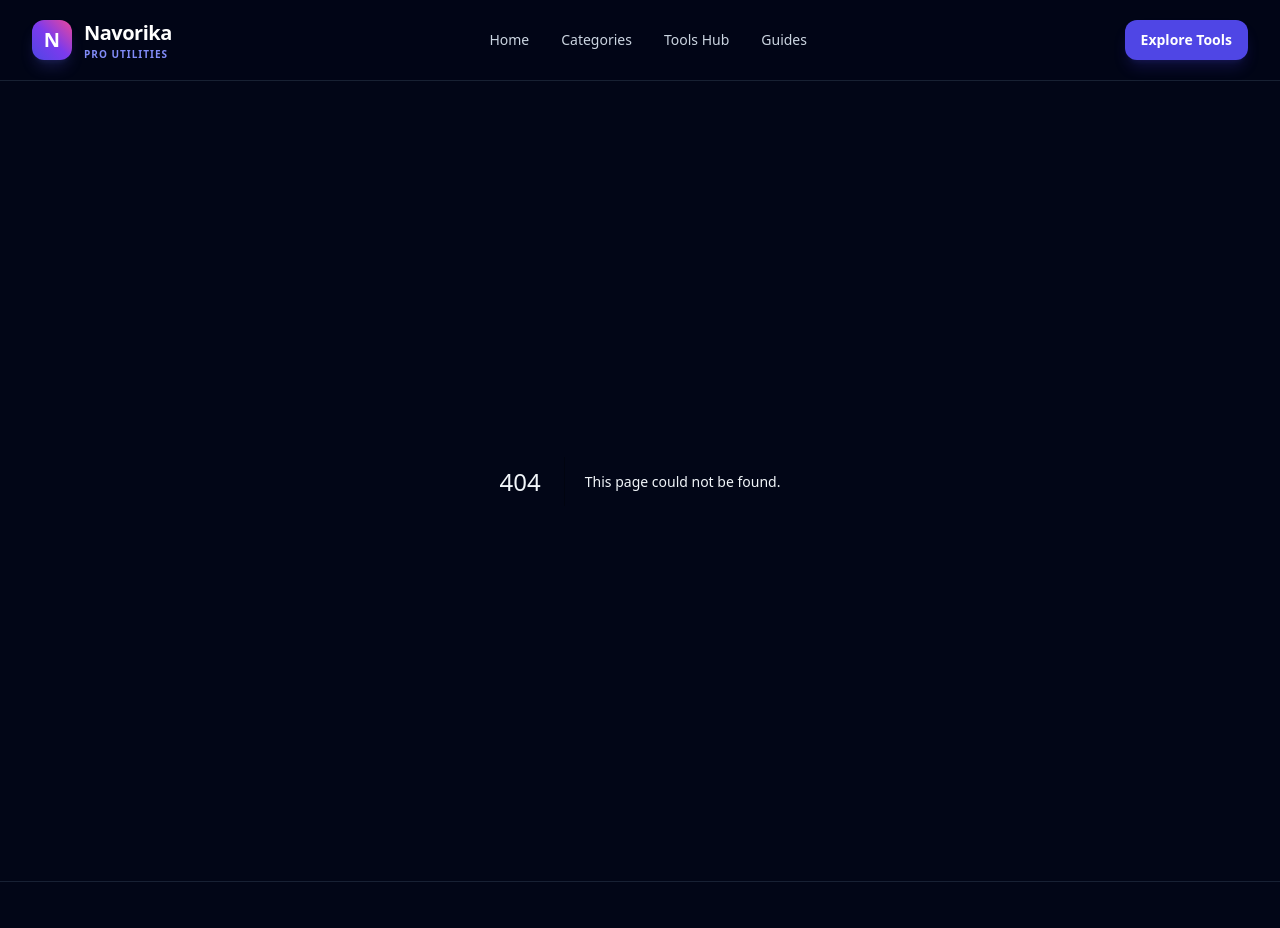
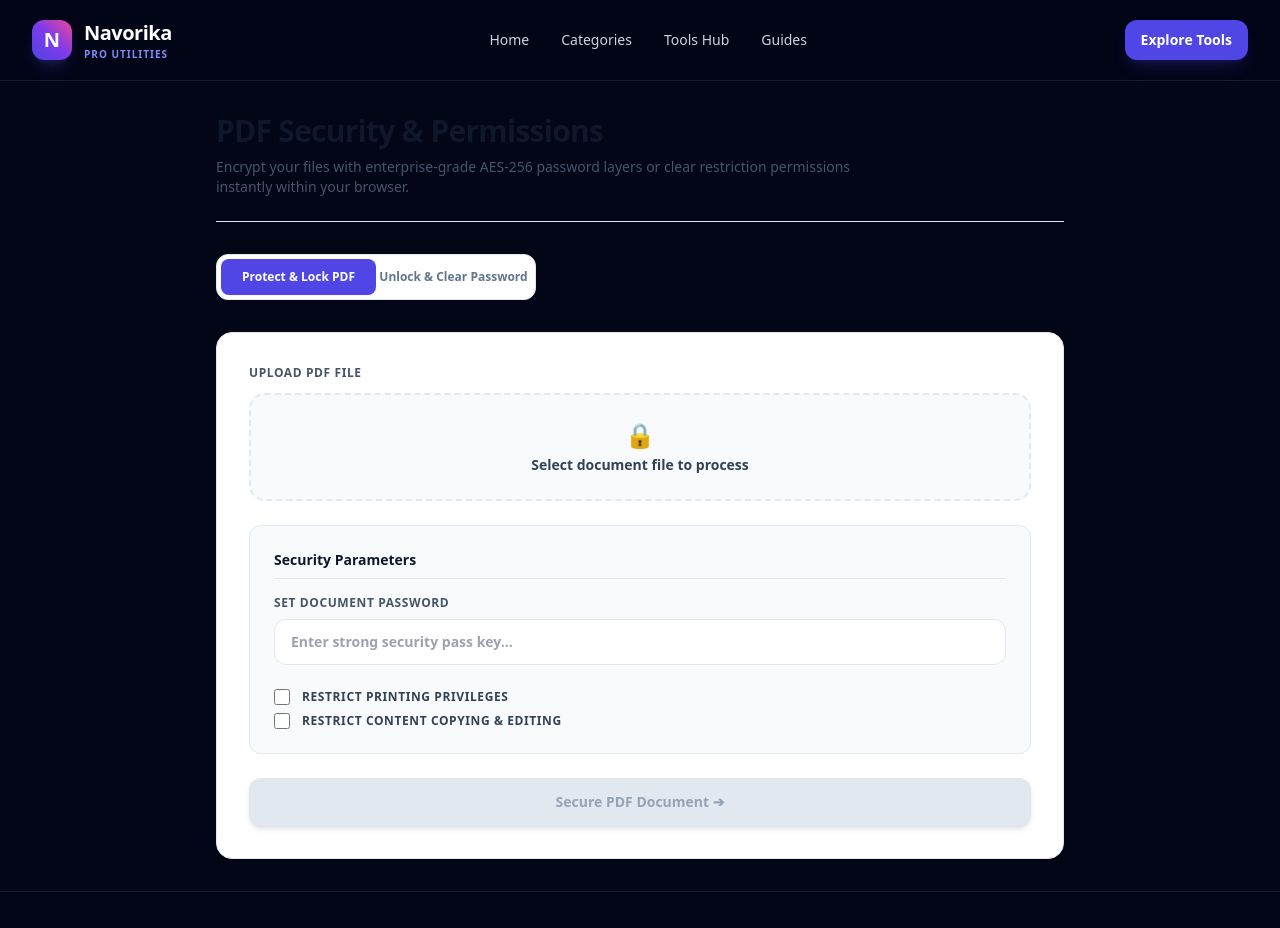
Before and after one commit to js91872/navorika, a Next.js app: page /tools/pdf-security in a window 1280 px wide. Before the commit this address had no page. Shown: the top 928 px of the page. Built offline with nearby package versions, Linux system fonts and the light colour scheme.

Commit message:
feat(pdf): integrate official pdfsmaller/pdf-decrypt companion package to successfully unlock AES-256 client-encrypted PDF files

```diff
--- a/package.json
+++ b/package.json
@@ -9,6 +9,8 @@
     "lint": "next lint"
   },
   "dependencies": {
+    "@pdfsmaller/pdf-decrypt": "^1.0.1",
+    "@pdfsmaller/pdf-encrypt": "^1.2.0",
     "@radix-ui/react-dialog": "^1.1.2",
     "@radix-ui/react-dropdown-menu": "^2.1.2",
     "@radix-ui/react-slot": "^1.1.0",
--- /dev/null
+++ b/src/app/tools/pdf-security/layout.tsx
@@ -0,0 +1,11 @@
+import { ReactNode } from 'react';
+
+export const metadata = {
+  title: 'Protect PDF with Password | Unlock PDF & Set Permissions | Navorika',
+  description: 'Free browser-based PDF security tool. Add password encryption, remove password protection locks, and restrict printing/copy privileges securely.',
+  keywords: 'protect pdf, password protect pdf, unlock pdf, remove pdf password, encrypt pdf, decrypt pdf, restrict pdf printing',
+};
+
+export default function PDFSecurityLayout({ children }: { children: ReactNode }) {
+  return <>{children}</>;
+}
--- /dev/null
+++ b/src/app/tools/pdf-security/page.tsx
@@ -0,0 +1,179 @@
+'use client';
+
+import { useState } from 'react';
+import { encryptPDF } from '@pdfsmaller/pdf-encrypt';
+import { decryptPDF } from '@pdfsmaller/pdf-decrypt';
+
+type SecurityMode = 'lock' | 'unlock';
+
+export default function PDFSecurityHub() {
+  const [mode, setMode] = useState<SecurityMode>('lock');
+  const [selectedFile, setSelectedFile] = useState<File | null>(null);
+
+  // Encryption Configurations
+  const [userPassword, setUserPassword] = useState<string>('');
+  const [restrictPrinting, setRestrictPrinting] = useState<boolean>(false);
+  const [restrictEditing, setRestrictEditing] = useState<boolean>(false);
+
+  // Decryption Configurations
+  const [decryptionPassword, setDecryptionPassword] = useState<string>('');
+
+  const [processing, setProcessing] = useState<boolean>(false);
+  const [status, setStatus] = useState<{ text: string; isError: boolean } | null>(null);
+
+  const handleFileChange = (e: React.ChangeEvent<HTMLInputElement>) => {
+    if (e.target.files && e.target.files[0]) {
+      setSelectedFile(e.target.files[0]);
+      setStatus(null);
+    }
+  };
+
+  const executeSecurityAction = async () => {
+    if (!selectedFile) {
+      setStatus({ text: "Please select a target PDF document first.", isError: true });
+      return;
+    }
+
+    if (mode === 'lock' && !userPassword.trim()) {
+      setStatus({ text: "Please enter a valid password to secure the PDF.", isError: true });
+      return;
+    }
+
+    if (mode === 'unlock' && !decryptionPassword.trim()) {
+      setStatus({ text: "Please enter the password to unlock the file.", isError: true });
+      return;
+    }
+
+    setProcessing(true);
+    setStatus(null);
+
+    try {
+      const fileBytes = await selectedFile.arrayBuffer();
+      const uint8Bytes = new Uint8Array(fileBytes);
+
+      if (mode === 'lock') {
+        // Apply true AES-256 encryption via Web Crypto API
+        const encryptedBytes = await encryptPDF(uint8Bytes, userPassword, {
+          ownerPassword: userPassword,
+          allowPrinting: !restrictPrinting,
+          allowModifying: !restrictEditing,
+          allowCopying: !restrictEditing,
+          allowAnnotating: !restrictEditing,
+          allowFillingForms: !restrictEditing
+        });
+
+        triggerDownload(encryptedBytes, `Navorika_Secured_${selectedFile.name}`);
+        setStatus({ text: "Success! Document is now securely encrypted with AES-256.", isError: false });
+      }
+      else {
+        // Decrypt using the official AES-256 client decoder
+        const decryptedBytes = await decryptPDF(uint8Bytes, decryptionPassword);
+
+        triggerDownload(decryptedBytes, `Navorika_Unlocked_${selectedFile.name}`);
+        setStatus({ text: "Password permissions cleared successfully! File unlocked.", isError: false });
+      }
+    } catch (err: any) {
+      console.error(err);
+      if (mode === 'lock') {
+        setStatus({ text: "Failed to encrypt document. Ensure it is a valid PDF.", isError: true });
+      } else {
+        setStatus({
+          text: "Decryption failed. Ensure the password is correct or that the file format is supported.",
+          isError: true
+        });
+      }
+    } finally {
+      setProcessing(false);
+    }
+  };
+
+  const triggerDownload = (bytes: Uint8Array, fileName: string) => {
+    const blob = new Blob([bytes], { type: 'application/pdf' });
+    const link = document.createElement('a');
+    link.href = URL.createObjectURL(blob);
+    link.download = fileName;
+    document.body.appendChild(link);
+    link.click();
+    document.body.removeChild(link);
+  };
+
+  return (
+    <div className="max-w-4xl mx-auto py-8 px-4 sm:px-6">
+      <div className="mb-8 border-b border-slate-200 pb-6">
+        <h1 className="text-3xl font-black text-slate-900 tracking-tight">PDF Security & Permissions</h1>
+        <p className="text-slate-600 mt-2 text-sm max-w-2xl">
+          Encrypt your files with enterprise-grade AES-256 password layers or clear restriction permissions instantly within your browser.
+        </p>
+      </div>
+
+      <div className="flex border border-slate-200 rounded-xl p-1 bg-white max-w-xs mb-8 shadow-sm">
+        <button
+          onClick={() => { setMode('lock'); setSelectedFile(null); setStatus(null); }}
+          className={`flex-1 py-2.5 text-xs font-bold rounded-lg transition-all ${mode === 'lock' ? 'bg-indigo-600 text-white shadow-sm' : 'text-slate-500 hover:text-slate-800'}`}
+        >
+          Protect & Lock PDF
+        </button>
+        <button
+          onClick={() => { setMode('unlock'); setSelectedFile(null); setStatus(null); }}
+          className={`flex-1 py-2.5 text-xs font-bold rounded-lg transition-all ${mode === 'unlock' ? 'bg-indigo-600 text-white shadow-sm' : 'text-slate-500 hover:text-slate-800'}`}
+        >
+          Unlock & Clear Password
+        </button>
+      </div>
+
+      <div className="bg-white border border-slate-200 rounded-2xl p-6 sm:p-8 shadow-sm space-y-6">
+        <div>
+          <label className="text-xs font-bold uppercase tracking-wider text-slate-600 block mb-3">Upload PDF File</label>
+          <div className="border-2 border-dashed border-slate-200 rounded-2xl p-6 text-center bg-slate-50 hover:bg-slate-100/60 transition-colors relative cursor-pointer">
+            <input type="file" accept=".pdf" onChange={handleFileChange} className="absolute inset-0 w-full h-full opacity-0 cursor-pointer" />
+            <div className="text-2xl mb-1">{mode === 'lock' ? '🔒' : '🔓'}</div>
+            <p className="text-sm font-semibold text-slate-700">{selectedFile ? `Selected: ${selectedFile.name}` : 'Select document file to process'}</p>
+          </div>
+        </div>
+
+        <div className="p-6 bg-slate-50 border border-slate-200 rounded-xl space-y-4">
+          <h3 className="font-bold text-slate-900 text-sm border-b border-slate-200 pb-2">Security Parameters</h3>
+
+          {mode === 'lock' ? (
+            <div className="space-y-4">
+              <div>
+                <label className="text-xs font-bold uppercase tracking-wider text-slate-600 block mb-2">Set Document Password</label>
+                <input type="password" value={userPassword} onChange={(e) => setUserPassword(e.target.value)} placeholder="Enter strong security pass key..." className="w-full bg-white border border-slate-200 rounded-xl px-4 py-3 text-sm font-semibold focus:outline-none focus:border-indigo-500" />
+              </div>
+              <div className="space-y-2 pt-2">
+                <div className="flex items-center gap-3">
+                  <input type="checkbox" checked={restrictPrinting} onChange={(e) => setRestrictPrinting(e.target.checked)} id="print-check" className="w-4 h-4 text-indigo-600 rounded border-slate-300 focus:ring-indigo-500" />
+                  <label htmlFor="print-check" className="text-xs font-bold text-slate-700 uppercase tracking-wider">Restrict Printing Privileges</label>
+                </div>
+                <div className="flex items-center gap-3">
+                  <input type="checkbox" checked={restrictEditing} onChange={(e) => setRestrictEditing(e.target.checked)} id="edit-check" className="w-4 h-4 text-indigo-600 rounded border-slate-300 focus:ring-indigo-500" />
+                  <label htmlFor="edit-check" className="text-xs font-bold text-slate-700 uppercase tracking-wider">Restrict Content Copying & Editing</label>
+                </div>
+              </div>
+            </div>
+          ) : (
+            <div>
+              <label className="text-xs font-bold uppercase tracking-wider text-slate-600 block mb-2">Enter Current Password</label>
+              <input type="password" value={decryptionPassword} onChange={(e) => setDecryptionPassword(e.target.value)} placeholder="Type matching password to release document hold..." className="w-full bg-white border border-slate-200 rounded-xl px-4 py-3 text-sm font-semibold focus:outline-none focus:border-indigo-500" />
+            </div>
+          )}
+        </div>
+
+        {status && (
+          <div className={`p-4 rounded-xl text-xs font-bold border ${status.isError ? 'bg-red-50 border-red-100 text-red-700' : 'bg-emerald-50 border-emerald-100 text-emerald-700'}`}>
+            {status.text}
+          </div>
+        )}
+
+        <button
+          type="button"
+          disabled={processing || !selectedFile}
+          onClick={executeSecurityAction}
+          className="w-full bg-slate-900 hover:bg-black disabled:bg-slate-200 disabled:text-slate-400 text-white font-bold py-3.5 rounded-xl text-sm transition-all shadow-md"
+        >
+          {processing ? 'Processing Crypto Tasks...' : (mode === 'lock' ? 'Secure PDF Document ➔' : 'Release Security Lock ➔')}
+        </button>
+      </div>
+    </div>
+  );
+}
--- a/src/data/tools/index.ts
+++ b/src/data/tools/index.ts
@@ -28,5 +28,5 @@ export const allTools: Tool[] = [
   { id: 'pdf-converter-matrix', name: 'PDF Extractors', description: 'Extract visual frames and raw text data mapped inside a PDF file.', path: '/tools/pdf-converter', category: 'PDF Tools' },
   { id: 'pdf-editor-hub', name: 'PDF Editor & Modifier Hub', description: 'Rotate pages, reorder layouts, and inject custom text or images directly into your PDFs.', path: '/tools/pdf-editor', category: 'PDF Tools' },
   { id: 'pdf-optimizer', name: 'PDF Compression & Optimizer', description: 'Optimize document buffers for fast web streaming or compact email attachments safely.', path: '/tools/pdf-optimizer', category: 'PDF Tools' },
-  { id: 'compress-pdf', name: 'Compress PDF File Size', description: 'Strips out structural metadata blocks to minimize document file sizes.', path: '/tools/pdf-optimizer', category: 'PDF Tools' }
+  { id: 'pdf-security', name: 'PDF Security & Permissions', description: 'Protect PDFs with passwords, add printing restrictions, or unlock secured files locally.', path: '/tools/pdf-security', category: 'PDF Tools' }
 ];
```
Also changed, not shown: 1 other file (tests, documents, lock files or other folders).
